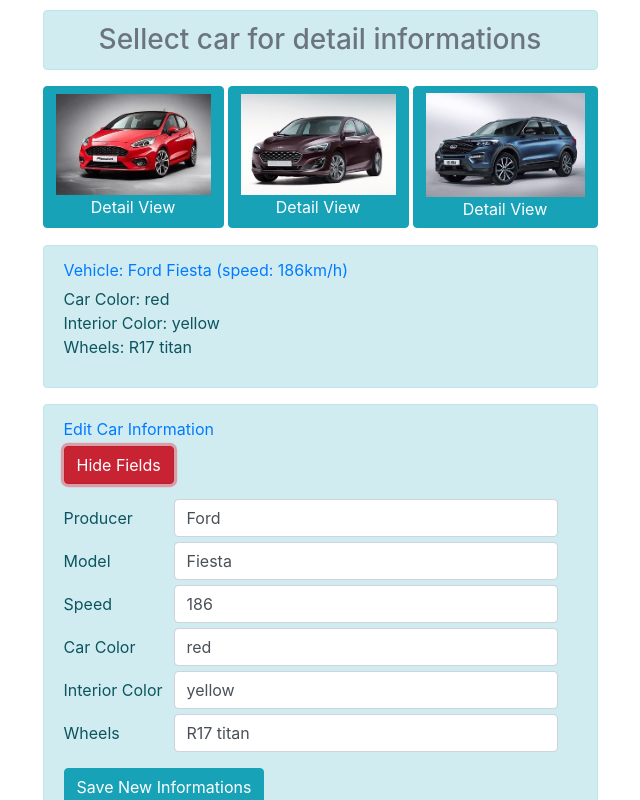
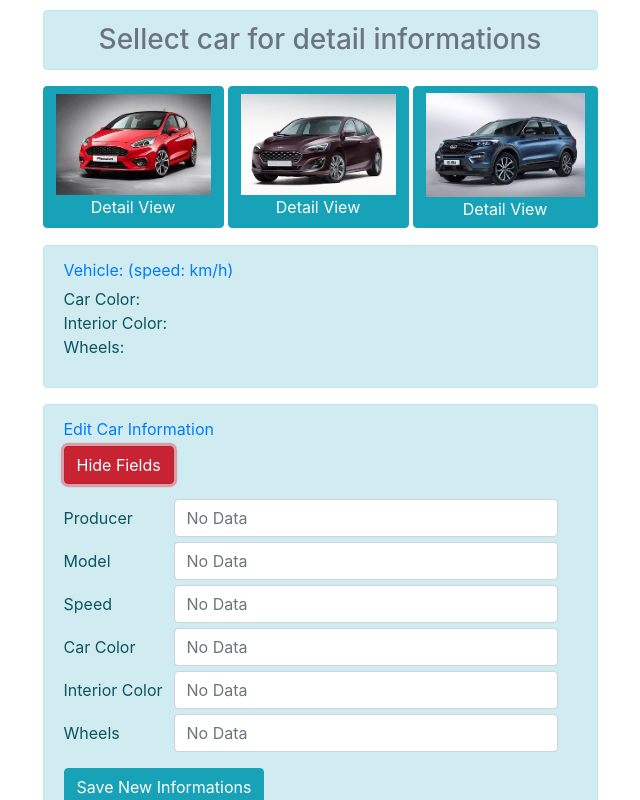
Before and after one commit to SerhiyAntipov/Angular_infoSite, an Angular app: page / in a window 1280 px wide. Both pictures are taken after a click on the button "Show Fields". Shown: the top 800 px of the page, without its empty margins (320-960 px from the left). Built offline with nearby package versions, Linux system fonts and the light colour scheme.

Commit message:
add seve new information

```diff
--- a/src/app/components/car/car.component.html
+++ b/src/app/components/car/car.component.html
@@ -48,22 +48,22 @@
         <form *ngIf="isEdit" class="form-group editForm">
 
           <label for="editProducer">Producer</label>
-          <input class="form-control col-9" type="text" id="editProducer" [(ngModel)]="producer" name="producer" >
+          <input class="form-control col-9" type="text" id="editProducer" placeholder="No Data" [(ngModel)]="producer" name="producer" >
 
           <label for="editModel">Model</label>
-          <input class="form-control col-9" type="text" id="editModel" [(ngModel)]="model" name="model" >
+          <input class="form-control col-9" type="text" id="editModel" placeholder="No Data" [(ngModel)]="model" name="model" >
 
           <label for="editSpeed">Speed</label>
-          <input class="form-control col-9" type="text"  id="editSpeed" [(ngModel)]="speed" name="speed">
+          <input class="form-control col-9" type="text"  id="editSpeed" placeholder="No Data" [(ngModel)]="speed" name="speed">
 
           <label for="editCarColor">Car Color</label>
-          <input class="form-control col-9" type="text"  id="editCarColor" [(ngModel)]="carColors.body" name="carColors.body">
+          <input class="form-control col-9" type="text"  id="editCarColor" placeholder="No Data" [(ngModel)]="carColors.body" name="carColors.body">
 
           <label for="editInteriorColor">Interior Color</label>
-          <input class="form-control col-9" type="text" id="editInteriorColor" [(ngModel)]="carColors.interior" name="carColors.interior">
+          <input class="form-control col-9" type="text" id="editInteriorColor" placeholder="No Data" [(ngModel)]="carColors.interior" name="carColors.interior">
 
           <label for="wheelsColors">Wheels</label>
-          <input class="form-control col-9" type="text"  id="wheelsColors" placeholder="Car Wheels" [(ngModel)]="carColors.wheels" name="carColors.wheels">
+          <input class="form-control col-9" type="text"  id="wheelsColors" placeholder="No Data" [(ngModel)]="carColors.wheels" name="carColors.wheels">
         </form>
         <button (click)="saveEditFields( carId, producer, model, speed, carColors)" *ngIf="isEdit" class="btn btn-info" type="button">Save New Informations</button>
       </div>
--- a/src/app/components/car/car.component.ts
+++ b/src/app/components/car/car.component.ts
@@ -1,4 +1,5 @@
 import { Component, OnInit } from '@angular/core';
+import {invalid} from "@angular/compiler/src/render3/view/util";
 
 @Component({
   selector: 'app-car',
@@ -6,6 +7,45 @@
   styleUrls: ['./car.component.css']
 })
 export class CarComponent implements OnInit {
+
+  carData = {
+    fordFiesta:{
+      carId: 'fordFiesta',
+      producer: 'Ford',
+      model:'Fiesta',
+      speed: 186,
+      carColors: {
+        body: 'red',
+        interior: 'yellow',
+        wheels: 'R17 titan'
+      },
+      carOptions: ['ABS', 'ESP', 'ESC']
+    },
+    fordFocus:{
+      carId: 'fordFocus',
+      producer: 'Ford',
+      model:'Focus',
+      speed: 208,
+      carColors: {
+        body: 'dark-chery',
+        interior: 'black',
+        wheels: 'R19 titan'
+      },
+      carOptions: ['ABS', 'ESP', 'SYNC', 'ESC']
+    },
+    fordEscape:{
+      carId: 'fordEscape',
+      producer: 'Ford',
+      model:'Escape',
+      speed: 216,
+      carColors: {
+        body: 'violet-grey',
+        interior: 'white',
+        wheels: 'R21 titan'
+      },
+      carOptions: ['ABS', 'ESP', 'EPAS', 'SYNC', 'ESC']
+    }
+  }
 
   carId:string;
   producer:string;
@@ -15,63 +55,33 @@
   carOptions:string[];
   isEdit:boolean = false;
   btnEditText:string = 'Show Fields'
-
-
   // test:any;
 
   constructor() {
   }
 
   ngOnInit(){
-    this.carId = 'fordFiesta';
-    this.producer = 'Ford';
-    this.model = 'Fiesta';
-    this.speed = 186;
+    this.carId = '';
+    this.producer = '';
+    this.model = '';
 
     this.carColors = {
-      body: 'red',
-      interior: 'yellow',
-      wheels: 'R17 titan'
+      body: '',
+      interior: '',
+      wheels: ''
     }
-
-    this.carOptions = ['ABS', 'ESP', 'EPAS', 'SYNC', 'ESC']
   }
 
   carSelected(selectedAuto:string){
 
-    if (selectedAuto == "fordFiesta") {
-      this.carId = 'fordFiesta';
-      this.producer = 'Ford';
-      this.model = 'Fiesta';
-      this.speed = 186;
-      this.carColors = {
-        body: 'red',
-        interior: 'yellow',
-        wheels: 'R17 titan'
-      }
-      this.carOptions = ['ABS', 'ESP', 'ESC']
-    }else if (selectedAuto == "fordFocus"){
-      this.carId = 'fordFocus';
-      this.producer = 'Ford';
-      this.model = 'Focus';
-      this.speed = 208;
-      this.carColors = {
-        body: 'dark-chery',
-        interior: 'black',
-        wheels: 'R19 titan'
-      }
-      this.carOptions = ['ABS', 'ESP', 'EPAS', 'ESC']
-    }else if (selectedAuto == "fordEscape"){
-      this.carId = 'fordEscape';
-      this.producer = 'Ford';
-      this.model = 'Escape';
-      this.speed = 216;
-      this.carColors = {
-        body: 'violet-grey',
-        interior: 'white',
-        wheels: 'R21 titan'
-      }
-      this.carOptions = ['ABS', 'ESP', 'EPAS', 'SYNC', 'ESC']
+    console.log(typeof selectedAuto)
+    if (selectedAuto == 'fordFiesta' || selectedAuto == 'fordFocus' || selectedAuto == 'fordEscape') {
+      this.carId = this.carData[selectedAuto].carId;
+      this.producer = this.carData[selectedAuto].producer;
+      this.model = this.carData[selectedAuto].model;
+      this.speed = this.carData[selectedAuto].speed;
+      this.carColors = this.carData[selectedAuto].carColors;
+      this.carOptions = this.carData[selectedAuto].carOptions;
     }
 
   }
@@ -98,12 +108,13 @@
   }
 
   saveEditFields(carId:string, producer:string, model:string, speed:number, carColors:any){
-    console.log(this.carId)
-    console.log(this.producer)
-    console.log(this.model)
-    console.log(this.speed)
-    console.log(this.carColors)
 
+    if (carId == 'fordFiesta' || carId == 'fordFocus' || carId == 'fordEscape') {
+      this.carData[carId].producer = producer
+      this.carData[carId].model = model
+      this.carData[carId].speed = speed
+      this.carData[carId].carColors = carColors
+    }
   }
 
 }
```
